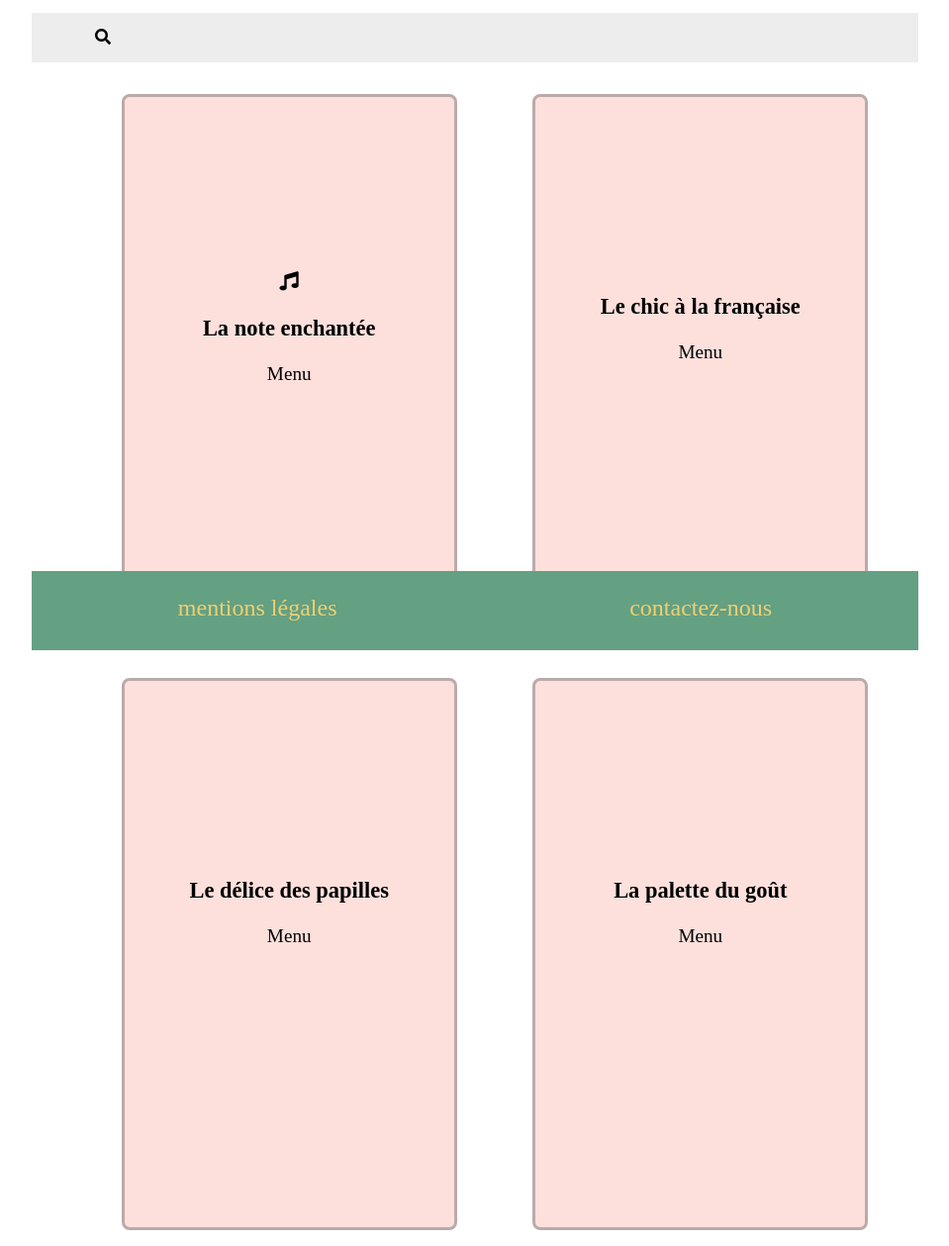
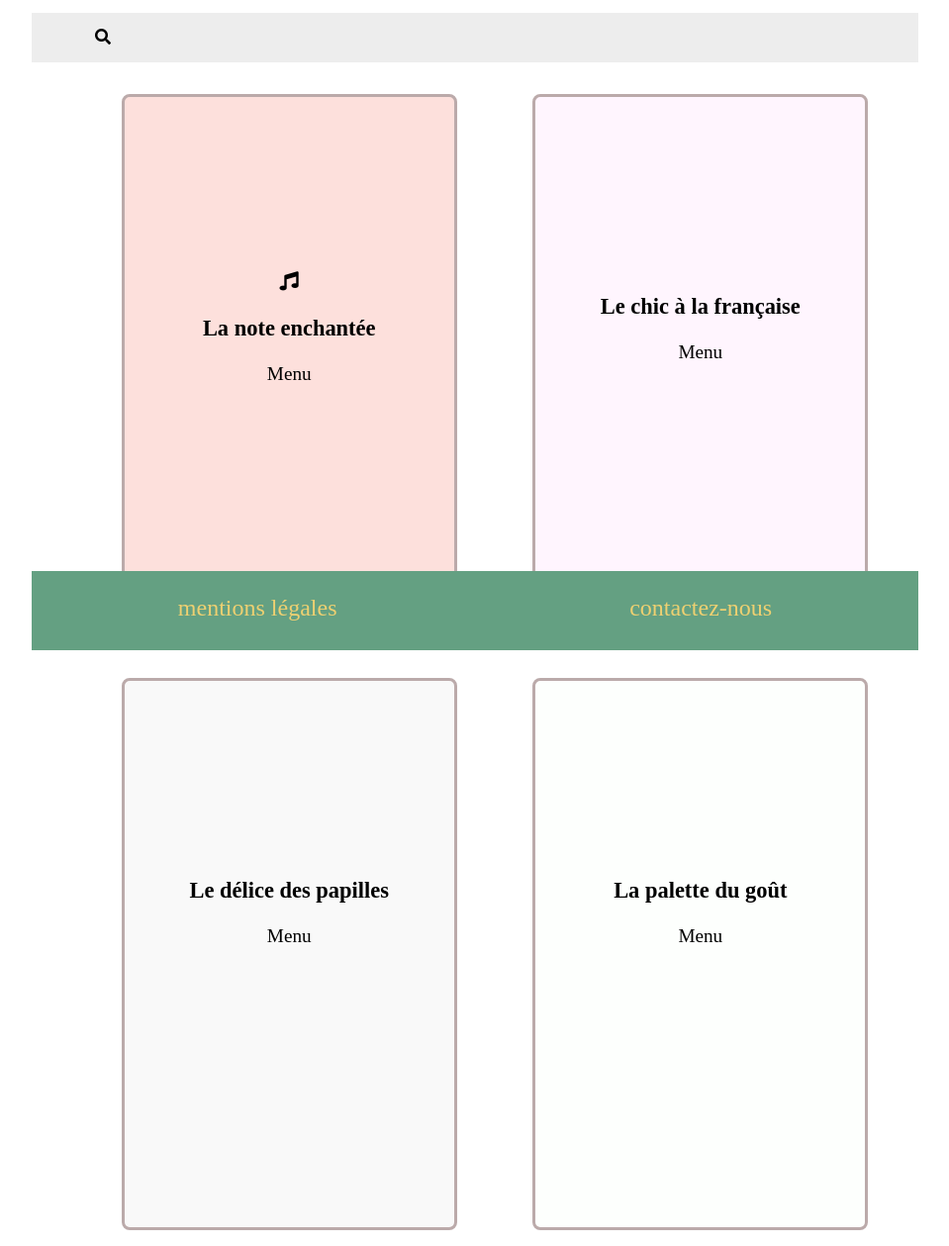
Before and after one commit to antoinegallienne/ohmyfood, a website: page index.html in a window 1280 px wide. Shown: the part 141-1400 px from the top of the page at 99% size, without its empty margins (160-1119 px from the left). Drawn offline with Linux system fonts and the light colour scheme.

Commit message:
maj carte sur index

```diff
--- a/index.html
+++ b/index.html
@@ -32,7 +32,7 @@
         <section class="menu-ohmyfood">
             <ul>
 
-                <li>
+                <li class="li-lanote">
                     <section class="lanote">
                         <i class="fas fa-music"></i>
                         <h1>La note enchantée</h1>
@@ -40,21 +40,21 @@
                     </section>
                 </li>
 
-                <li>
+                <li class="li-lechic">
                     <section class="lechic">
                         <h1>Le chic à la française</h1>
                         <a href="lechicalafrancaise.html">Menu</a>
                     </section>
                 </li>
 
-                <li>
+                <li class="li-ledelice">
                     <section class="ledelice">
                         <h1>Le délice des papilles</h1>
                         <a href="ledelicedespapilles.html">Menu</a>
                     </section>
                 </li>
 
-                <li>
+                <li class="li-lapalette">
                     <section class="lapalette" >
                         <h1>La palette du goût</h1>
                         <a href="lapalettedugout.html">Menu</a>
--- a/package.json
+++ b/package.json
@@ -4,7 +4,7 @@
   "description": "projet ohmyfood openclassrooms",
   "main": "index.js",
   "scripts": {
-    "sass": "sass --watch ./sass/main.scss:./css/style.css"
+    "sass": "sass --watch ./sass/main.scss:./public/style/style.css"
   },
   "author": "Antoine Gallienne",
   "license": "ISC"
--- a/sass/pages/_index.scss
+++ b/sass/pages/_index.scss
@@ -11,8 +11,9 @@
     align-items: center;
 
     li {
+
+
         font-size: 1.2rem;
-        background: $lanote;
         margin: 3vh auto;
         width: 30vw;
         height: 20vh;
@@ -30,6 +31,23 @@
   background: $recherche;
   margin: 0 auto;
   padding: 2vh 0 2vh 5vw;
+}
+
+
+.menu-ohmyfood li[class*='li-lanote'] {
+  background-color: $lanote;
+}
+
+.menu-ohmyfood li[class*='li-lechic'] {
+  background-color: $lechic;
+}
+
+.menu-ohmyfood li[class*='li-ledelice'] {
+  background-color: $ledelice;
+}
+
+.menu-ohmyfood li[class*='li-lapalette'] {
+  background-color: $lapalette;
 }
 
 /*  --------------- animation ---------
--- a/sass/pages/_lanoteenchante.scss
+++ b/sass/pages/_lanoteenchante.scss
@@ -13,7 +13,7 @@
     margin: auto;
     flex-direction: column;
 
-    img[src*='lanote1.png'] {
+    img[class*='lanote1.png'] {
       display: inline;
       position: relative;
       top: 5.5vh;
```
Also changed, not shown: lapalettedugout.html (+3 -3 lines), sass/pages/_lapalettedugout.scss (+1 -26 lines), css/style.css (deleted), public/style/style.css, 2 other files.
